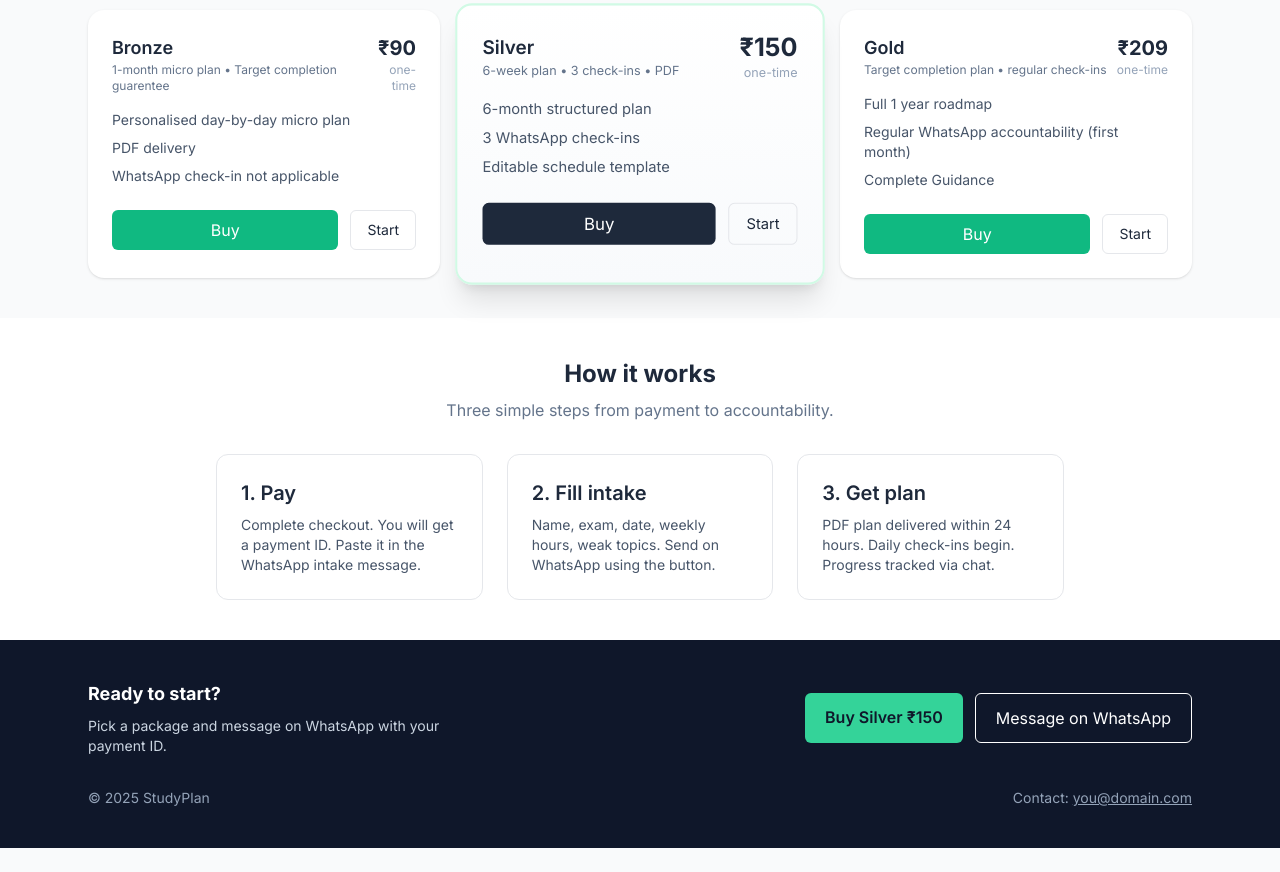
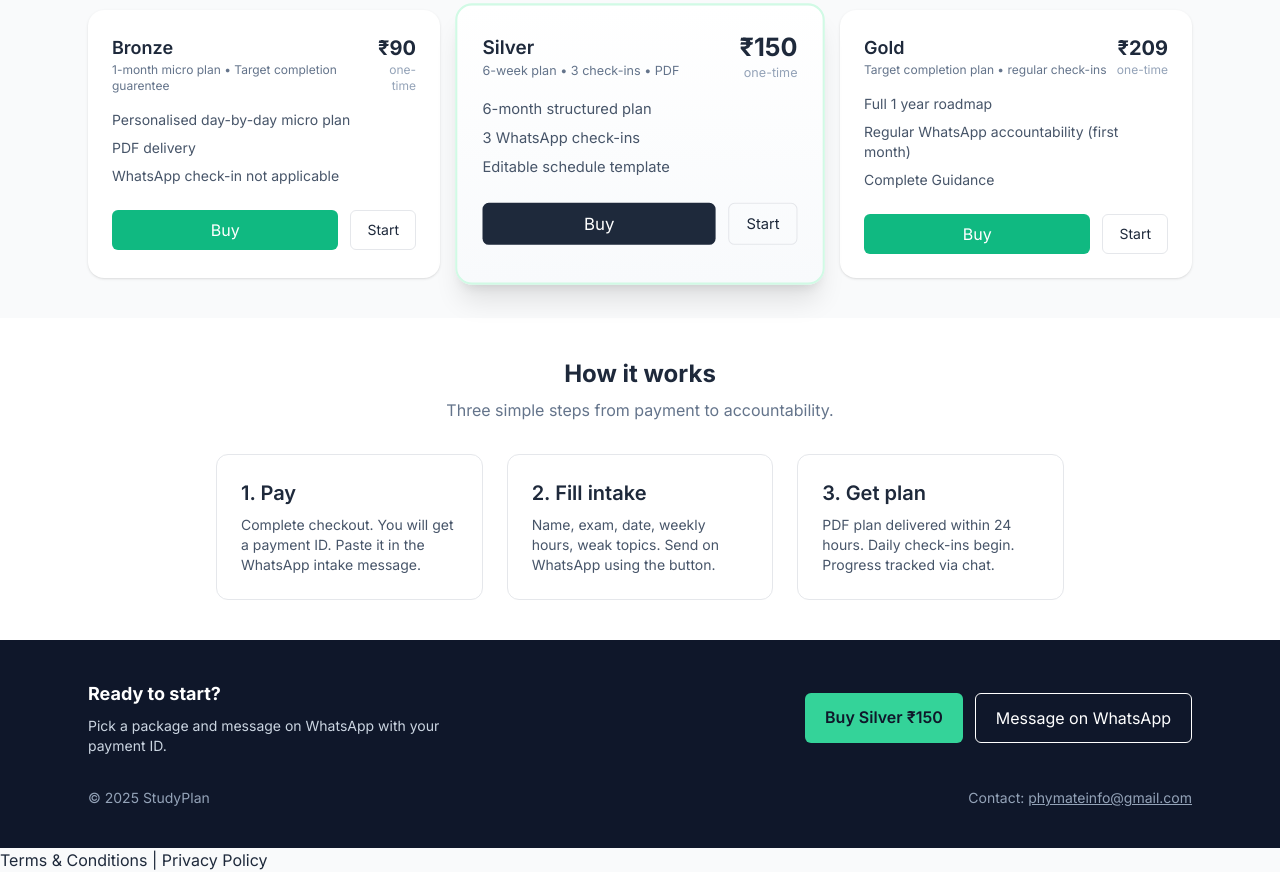
Before and after one commit to KS2179/Phymate, a plain HTML site: page index.html in a window 1280 px wide. Shown: the part 655-1527 px from the top of the page. Before the commit the page ends 1503 px from the top, so only its background shows below. Drawn offline with nearby package versions, Linux system fonts and the light colour scheme.

Commit message:
Update index.html

```diff
--- a/index.html
+++ b/index.html
@@ -193,7 +193,7 @@
 
   <div class="max-w-6xl mx-auto px-6 mt-8 flex items-center justify-between text-sm text-slate-400">
     <div>© <span id="yr"></span> StudyPlan</div>
-    <div>Contact: <a class="underline" href="mailto:you@domain.com">you@domain.com</a></div>
+    <div>Contact: <a class="underline" href="mailto:you@domain.com">phymateinfo@gmail.com</a></div>
   </div>
 </section>
 
@@ -230,5 +230,7 @@
   // footer year
   document.getElementById('yr').textContent = new Date().getFullYear();
 </script>
+  <p><a href="terms.html">Terms & Conditions | Privacy Policy</a></p>
+
 </body>
 </html>
```
